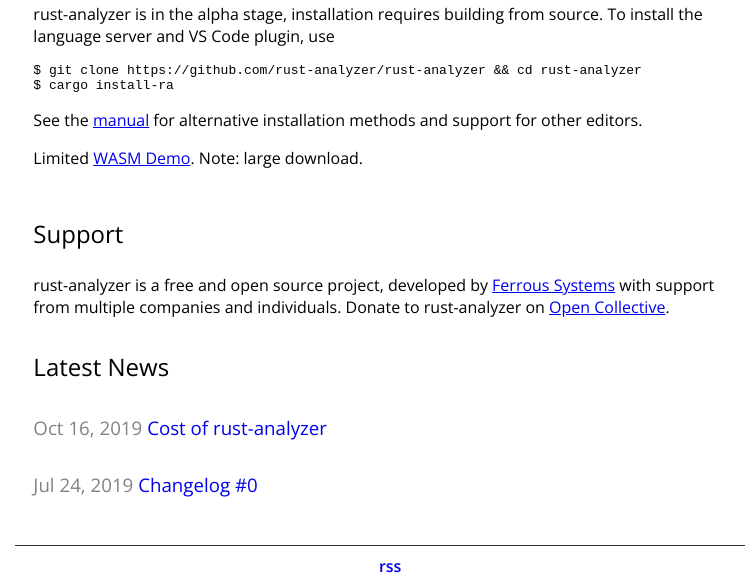
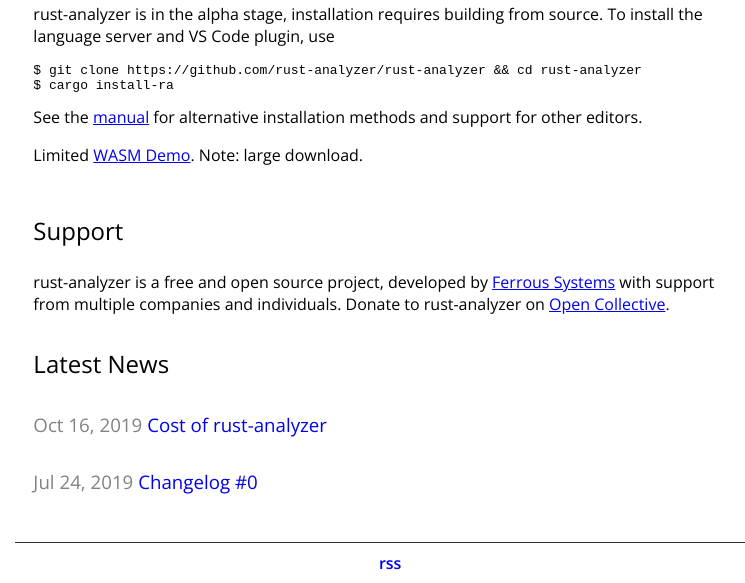
Before and after one commit to rust-analyzer/rust-analyzer.github.io, a Jekyll site: the page built from index.html, in a window 1280 px wide. Shown: the part 408-991 px from the top of the page, without its empty margins (259-1004 px from the left). Built offline with Jekyll 4.4.1, drawn with Linux system fonts in a browser that asks for light colours.

Commit message:
tweak css

```diff
--- a/css/main.css
+++ b/css/main.css
@@ -7,6 +7,9 @@
 }
 
 p {
+    margin-bottom: 1em;
+}
+pre {
     margin-bottom: 1em;
 }
 ul {
--- a/index.html
+++ b/index.html
@@ -22,13 +22,8 @@
         To install the language server and VS Code plugin, use
     </p>
 
-    <p>
-        <code>
-<pre>$ git clone https://github.com/rust-analyzer/rust-analyzer && cd rust-analyzer
-$ cargo install-ra</pre>
-        </code>
-
-    </p>
+    <pre><code>$ git clone https://github.com/rust-analyzer/rust-analyzer && cd rust-analyzer
+$ cargo install-ra</code></pre>
 
     <p>
         See the <a href="https://github.com/rust-analyzer/rust-analyzer/tree/master/docs/user">manual</a> for
```
